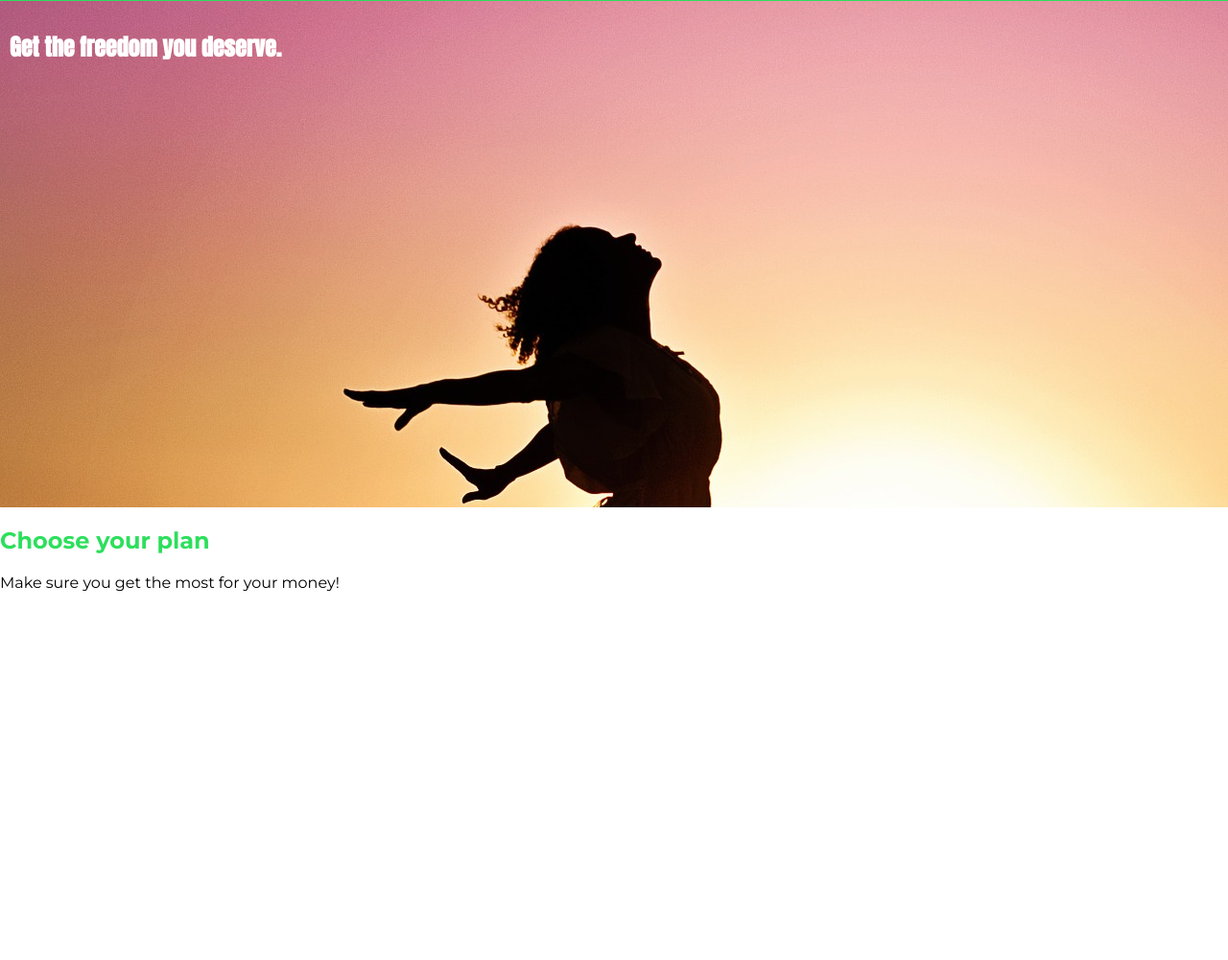
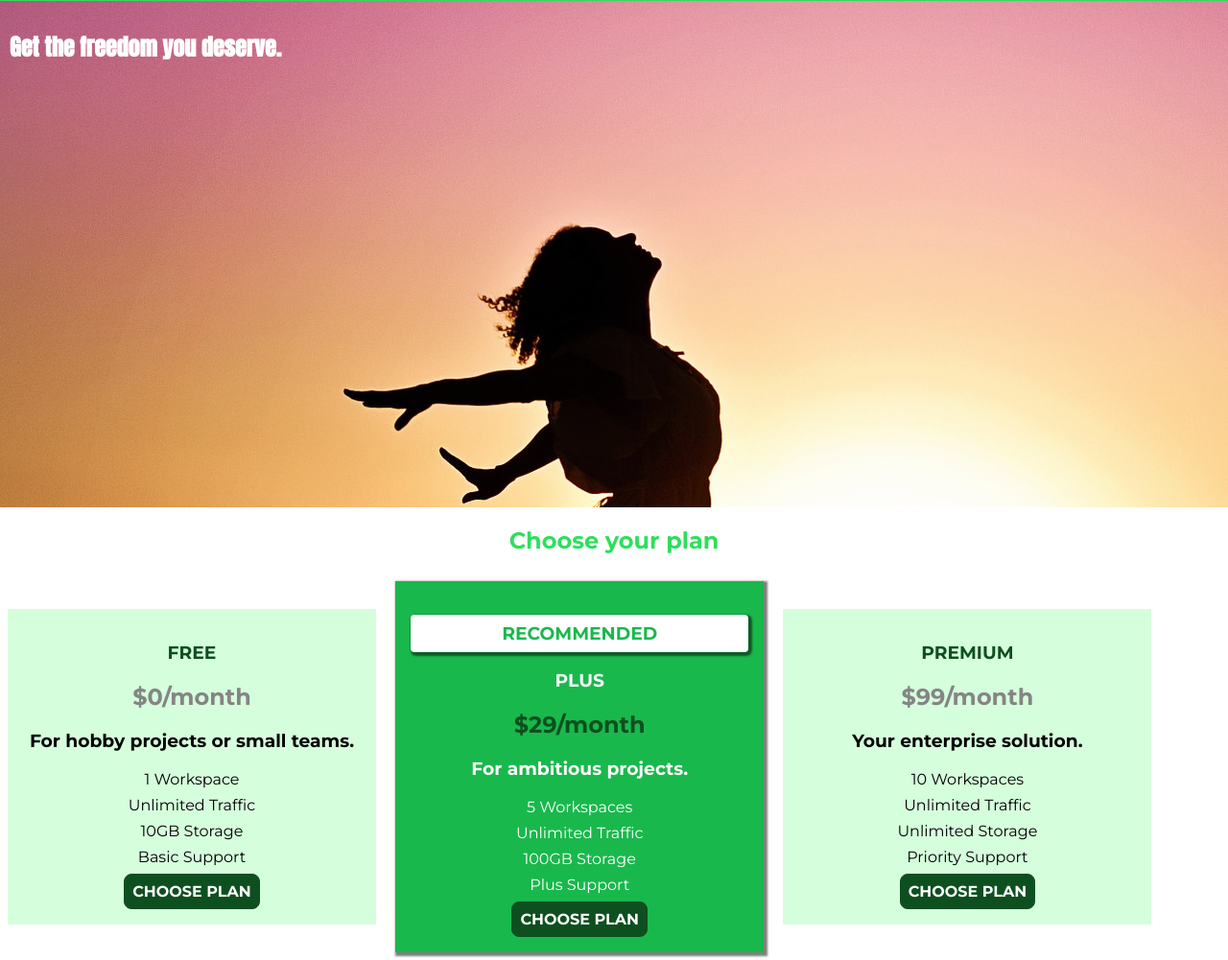
Before and after one commit to Dylan-Hedges/CSSCompleteGuide, a plain HTML site: page main project/index.html in a window 1280 px wide. Shown: the part 42-1043 px from the top of the page at 96% size. Before the commit the page ends 800 px from the top, so only its background shows below. Drawn offline with Linux system fonts and the light colour scheme.

Commit message:
Adding a box-shadow, transparent colours using color function rgba(), :hover :active and :focus state styling

```diff
--- a/main project/index.html
+++ b/main project/index.html
@@ -41,7 +41,51 @@
         </section>
         <section id="plan">
             <h1 class="section-title">Choose your plan</h1>
-            <p>Make sure you get the most for your money!</p>
+            <div>
+                <article class="plan">
+                    <h1 class="plan__title">FREE</h1>
+                    <h2 class="plan__price">$0/month</h2>
+                    <h3>For hobby projects or small teams.</h3>
+                    <ul class="plan__features">
+                        <li class="plan__feature">1 Workspace</li>
+                        <li class="plan__feature">Unlimited Traffic</li>
+                        <li class="plan__feature">10GB Storage</li>
+                        <li class="plan__feature">Basic Support</li>
+                    </ul>
+                    <div>
+                        <button class="button">CHOOSE PLAN</button>
+                    </div>
+                </article>
+                <article  class="plan plan--highlighted">
+                    <h1 class="plan__annotation">RECOMMENDED</h1>
+                    <h1 class="plan__title">PLUS</h1>
+                    <h2 class="plan__price">$29/month</h2>
+                    <h3>For ambitious projects.</h3>
+                    <ul class="plan__features">
+                        <li class="plan__feature">5 Workspaces</li>
+                        <li class="plan__feature">Unlimited Traffic</li>
+                        <li class="plan__feature">100GB Storage</li>
+                        <li class="plan__feature">Plus Support</li>
+                    </ul>
+                    <div>
+                        <button class="button">CHOOSE PLAN</button>
+                    </div>
+                </article>
+                <article class="plan">
+                    <h1 class="plan__title">PREMIUM</h1>
+                    <h2 class="plan__price">$99/month</h2>
+                    <h3>Your enterprise solution.</h3>
+                    <ul class="plan__features">
+                        <li class="plan__feature">10 Workspaces</li>
+                        <li class="plan__feature">Unlimited Traffic</li>
+                        <li class="plan__feature">Unlimited Storage</li>
+                        <li class="plan__feature">Priority Support</li>
+                    </ul>
+                    <div>
+                        <button class="button">CHOOSE PLAN</button>
+                    </div>
+                </article>
+            </div>
         </section>
     </main>
 </body>
--- a/main project/main.css
+++ b/main project/main.css
@@ -20,6 +20,7 @@ body{
 
 .section-title{
   color:#2ddf5c;
+  text-align: center;
 }
 
 /*Combinator*/
@@ -28,11 +29,89 @@ body{
   font-family: 'Anton', sans-serif;
 }
 
+.plan{
+  background: #d5ffdc;
+  text-align: center;
+  padding: 16px;
+  margin: 8px;
+  display: inline-block;
+  /*Takes 30% of the width available provided by its parent (full available width in this case)*/
+  width: 30%;
+  /*Aligns content to the middle*/
+  vertical-align: middle;
+}
+
+.plan__title{
+  color: #0e4f1f;
+}
+
+.plan__price{
+  color: #858585;
+}
+
+.plan--highlighted .plan__title{
+  color: white;
+}
+
+.plan--highlighted .plan__price{
+  color: #0e4f1f;
+}
+
+.plan__features{
+  /*Removes bullet points from <li>*/
+  list-style: none;
+  /*Removes default padding & margin for <ul>*/
+  padding: 0;
+  margin: 0;
+}
+
+.plan__feature{
+  margin: 8px 0;
+}
+
+.button{
+    background: #0e4f1f;
+    color: white;
+    /*Prioritises/overrides the inherit font family over the browser default*/
+    font: inherit;
+    border: 1.5px solid #0e4f1f;
+    padding: 8px;
+    border-radius: 8px;
+    font-weight: bold;
+    cursor: pointer;
+}
+
+/*Applies button styling on state :hover and :active (when mouse pressed down)*/
+.button:hover,
+.button:active{
+  background: white;
+  color: #0e4f1f;
+}
+
+.button:focus{
+  /*Removes the outline when a user focuses on a button (i.e. when button is in focus state)*/
+  outline: none;
+}
+
+.plan--highlighted{
+  background: #19b84c;
+  color: white;
+  /*Adds a black transparent shadow around the RECCOMMENDED box - uses the rgba() color function*/
+  box-shadow: 2px 2px 2px 2px rgba(0, 0, 0, 0.5);
+}
+
+.plan__annotation{
+  background: white;
+  color: #19b84c;
+  padding: 8px;
+  box-shadow: 2px 2px 2px 2px rgba(0, 0, 0, 0.5);
+  border-radius: 4px 4px 4px 4px;
+}
+
 .main-header{
   width: 100%;
   background: #2ddf5c;
   padding: 8px 16px;
-
 }
 
 /*Selects all <div> child elements of .main-header class*/
```
